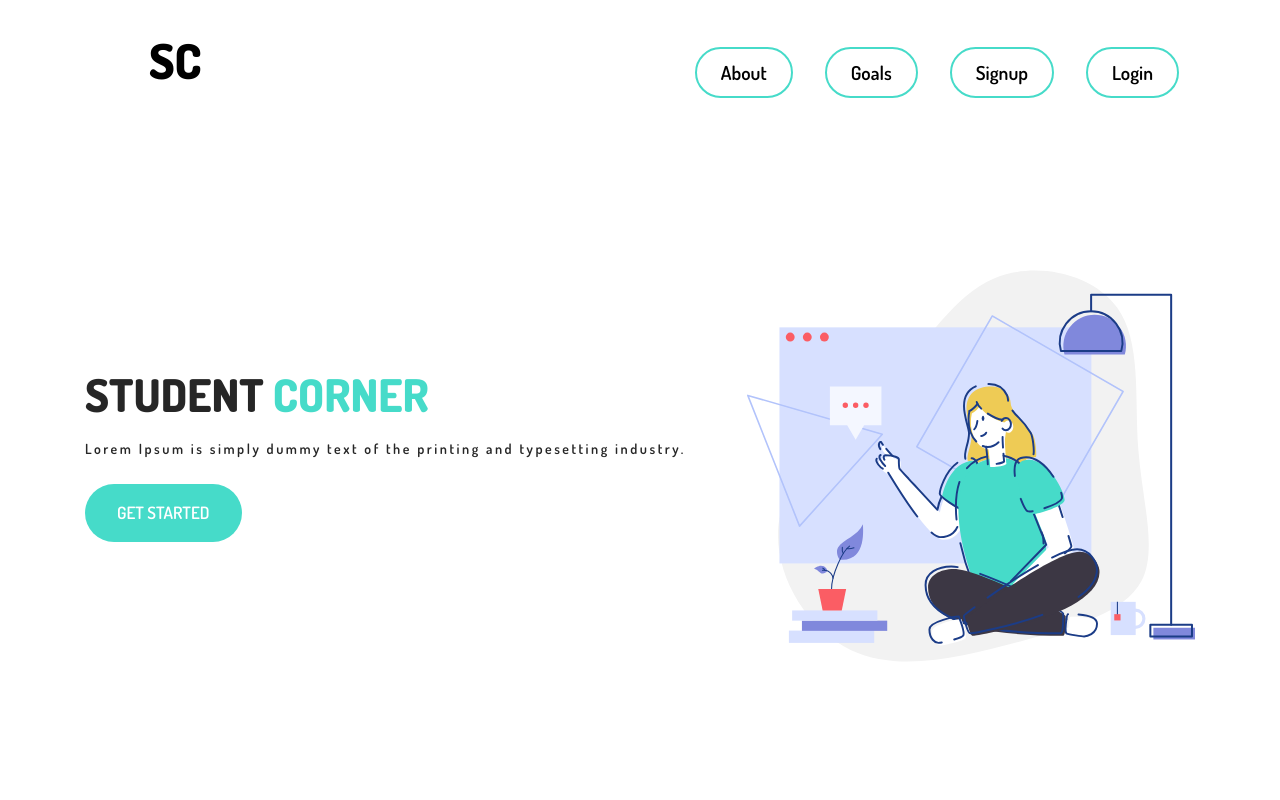
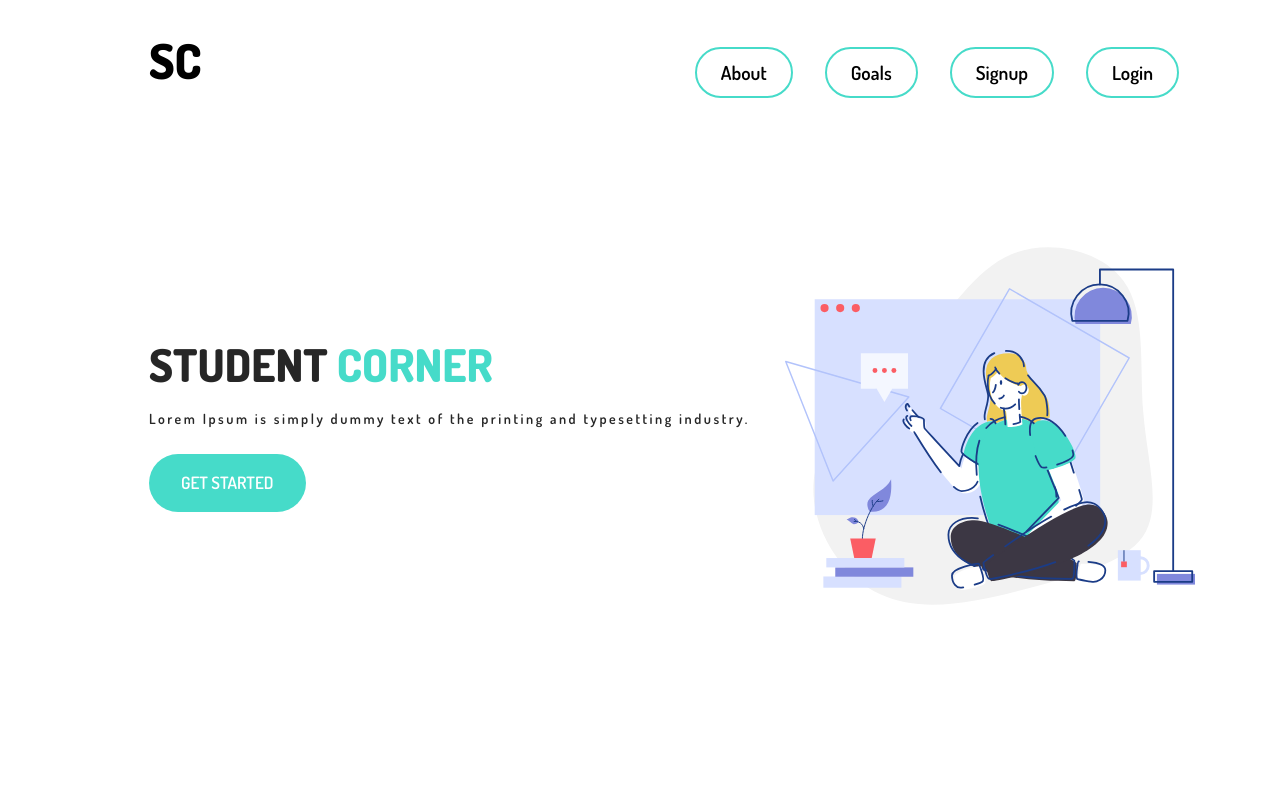
Before and after one commit to Dhrunit/student-corner-frontend, a React (Create React App) app: page / in a window 1280 px wide. Shown: the top 800 px of the page. Built offline with nearby package versions, Linux system fonts and the light colour scheme.

Commit message:
style changes in hero.js

```diff
--- a/src/pages/notLoggedIn/Home/Home.styles.css
+++ b/src/pages/notLoggedIn/Home/Home.styles.css
@@ -2,14 +2,18 @@
 	height: 80vh;
 }
 .hero__svg {
-	width: 35vw;
+	width: 32vw;
 	height: 70vh;
+	margin-top: -5rem;
+}
+.hero__text {
+	margin-left: 4rem;
 }
 .hero__text h1 {
 	font-size: 45px;
 	font-weight: 800;
 	text-transform: uppercase;
-	margin-top: -5rem;
+	margin-top: -8rem;
 	margin-bottom: 1rem;
 }
 .hero__text p {
```
